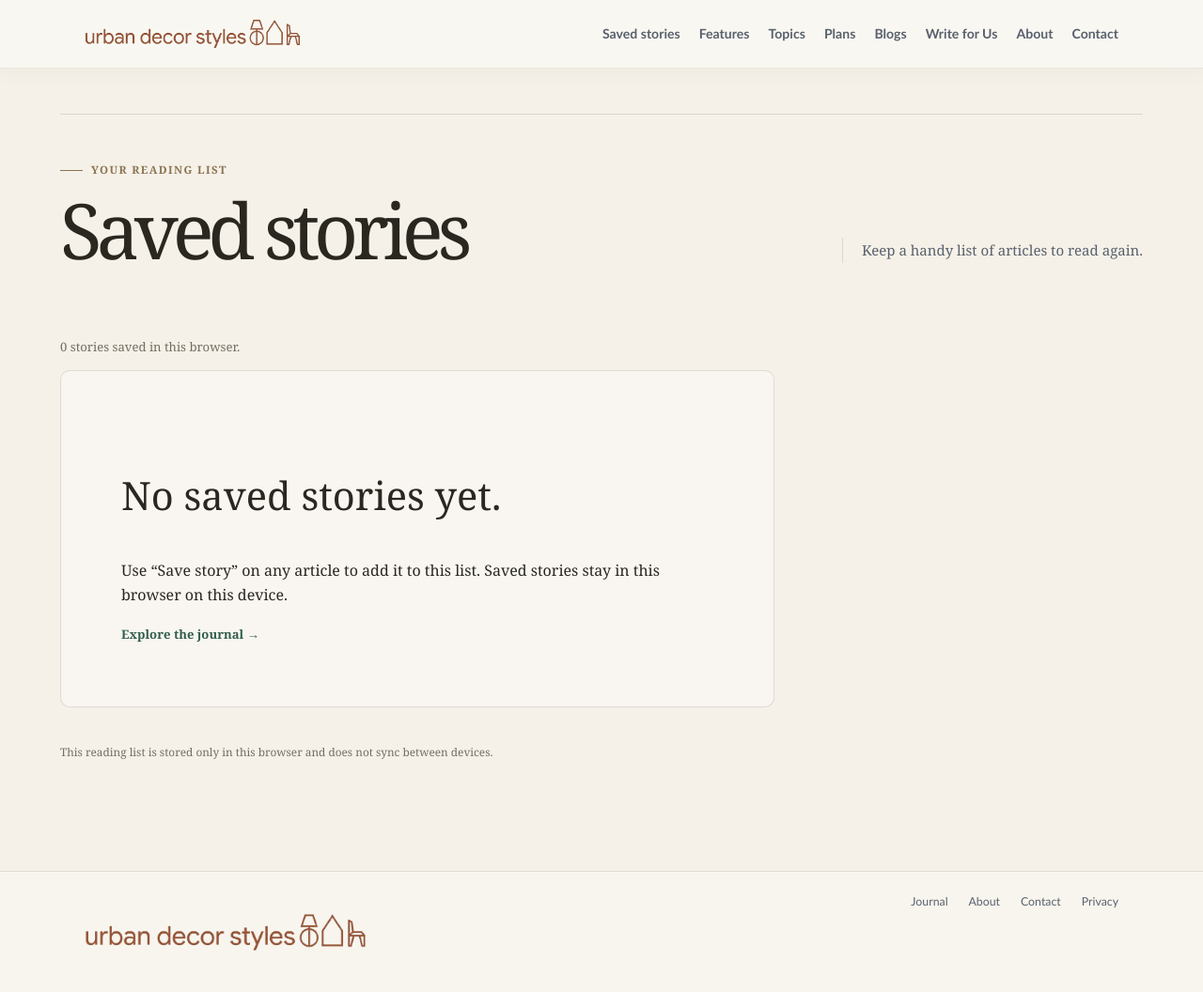
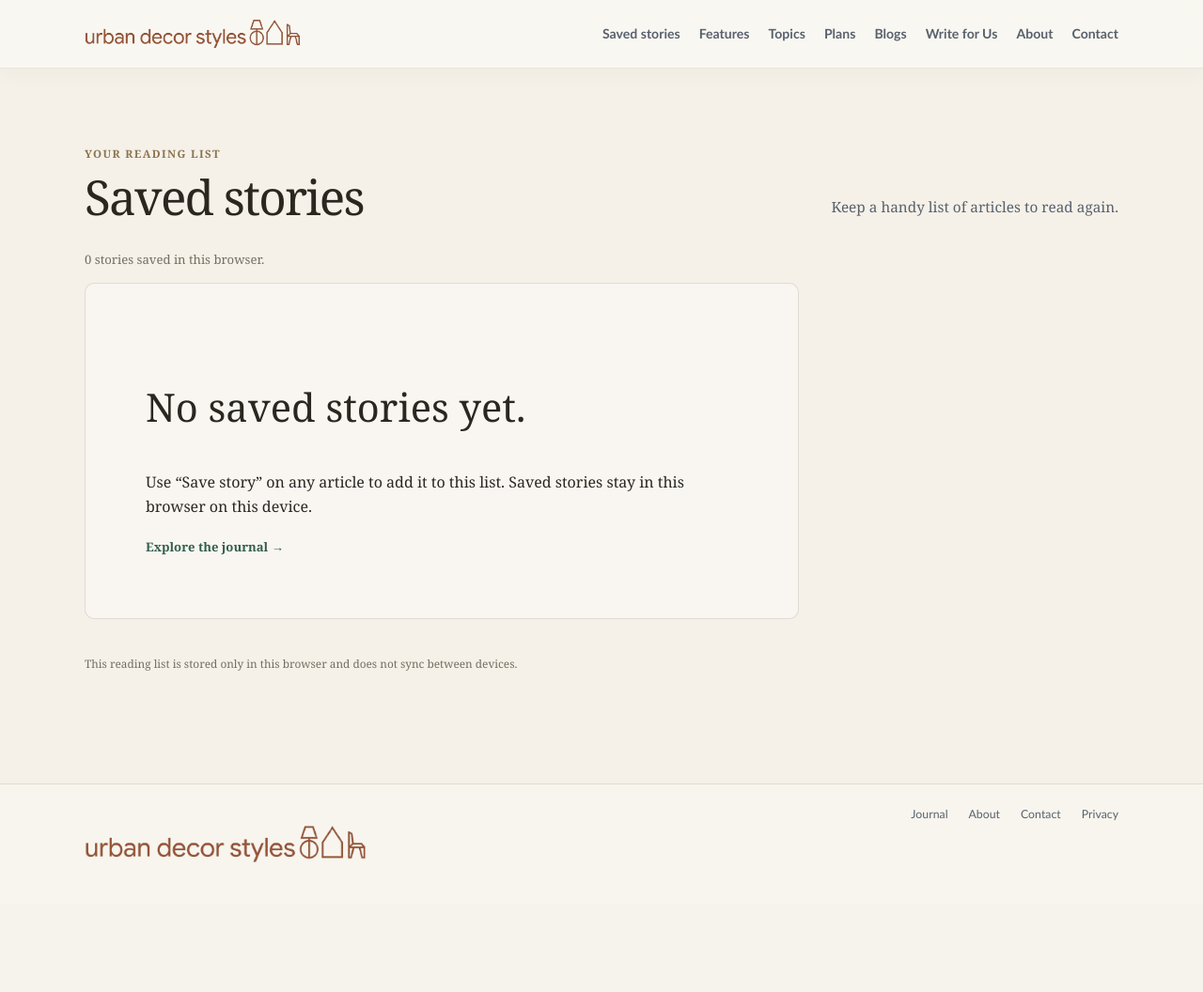
Before and after one commit to israinsols/ai-website-automation, a Flask app: page /saved in a window 1280 px wide. Shown: the whole page at 94% size. After the commit the page ends 918 px from the top, so only its background shows below. Run offline with Flask 3, Linux system fonts and the light colour scheme; data comes from the database, SQL or seed files in the repository; data that the repository does not hold is empty; some libraries are stand-ins or nearby versions.

Commit message:
Revert "Polish premium journal listing design"
This reverts commit 8ba5865aef48320fd0182966b7d9cd345ebfe11b.

```diff
--- a/static/styles.css
+++ b/static/styles.css
@@ -2192,169 +2192,3 @@ h1 {
   .article-social-link,
   .article-save-button { transition: none; }
 }
-
-.public-blog .blog-main {
-  width: min(1180px, 90vw);
-}
-.public-blog .journal-masthead {
-  margin-bottom: clamp(24px, 4vw, 42px);
-  border-top: 1px solid var(--public-line);
-}
-.public-blog .journal-title-row {
-  min-height: 190px;
-  align-items: end;
-  padding: clamp(24px, 4vw, 42px) 0 clamp(24px, 3vw, 34px);
-}
-.public-blog .journal-title-row > div { max-width: 760px; }
-.public-blog .journal-title-row .eyebrow {
-  display: inline-flex;
-  align-items: center;
-  gap: 9px;
-  margin-bottom: 14px;
-}
-.public-blog .journal-title-row .eyebrow::before {
-  width: 24px;
-  height: 1px;
-  background: currentColor;
-  content: "";
-}
-.public-blog .journal-title-row h1 {
-  font-size: clamp(2.7rem, 6.4vw, 5.4rem);
-  letter-spacing: -0.075em;
-  line-height: 0.96;
-}
-.public-blog .journal-title-row .blog-lead {
-  max-width: 340px;
-  margin: 0 0 3px;
-  padding-left: 20px;
-  border-left: 1px solid var(--public-line);
-  font-size: 0.94rem;
-  line-height: 1.8;
-}
-.public-blog .journal-tools { margin-bottom: 22px; }
-.public-blog .journal-search {
-  min-height: 50px;
-  border-color: color-mix(in srgb, var(--ink) 12%, transparent);
-  box-shadow: 0 10px 28px color-mix(in srgb, var(--ink) 6%, transparent);
-  transition: border-color 180ms ease, box-shadow 180ms ease;
-}
-.public-blog .journal-search:focus-within {
-  border-color: color-mix(in srgb, var(--primary) 55%, white);
-  box-shadow: 0 0 0 4px color-mix(in srgb, var(--primary) 12%, transparent), 0 12px 30px color-mix(in srgb, var(--ink) 7%, transparent);
-}
-.public-blog .magazine-opening .blog-feature-grid {
-  gap: 12px;
-  min-height: 510px;
-}
-.public-blog .magazine-opening .blog-feature-card {
-  border-radius: 14px;
-  box-shadow: 0 16px 42px color-mix(in srgb, var(--ink) 9%, transparent);
-  transition: transform 260ms ease, box-shadow 260ms ease;
-}
-.public-blog .magazine-opening .blog-feature-card:hover {
-  transform: translateY(-3px);
-  box-shadow: 0 22px 50px color-mix(in srgb, var(--ink) 15%, transparent);
-}
-.public-blog .magazine-opening .blog-feature-image::after {
-  inset: 20% 0 0;
-  background: linear-gradient(180deg, transparent 4%, rgb(0 0 0 / 78%));
-}
-.public-blog .magazine-opening .blog-feature-label {
-  backdrop-filter: blur(12px);
-  background: color-mix(in srgb, var(--primary) 82%, black);
-}
-.public-blog .magazine-opening .blog-feature-copy strong {
-  text-wrap: balance;
-}
-.public-blog .magazine-opening .blog-feature-main .blog-feature-copy strong {
-  font-size: clamp(1.45rem, 2.5vw, 2.15rem);
-  line-height: 1.08;
-}
-.public-blog .blog-popular {
-  margin: 0 0 clamp(32px, 5vw, 54px);
-  padding: clamp(22px, 3vw, 34px) 0;
-  border-block: 1px solid var(--public-line);
-}
-.public-blog .blog-popular .recent-posts-heading { border-bottom: 0; }
-.public-blog .blog-popular .related-post-grid > article {
-  overflow: hidden;
-  border: 1px solid var(--public-line);
-  border-radius: 16px;
-  box-shadow: 0 10px 30px color-mix(in srgb, var(--ink) 5%, transparent);
-  transition: transform 220ms ease, box-shadow 220ms ease;
-}
-.public-blog .blog-popular .related-post-grid > article:hover {
-  transform: translateY(-4px);
-  box-shadow: 0 18px 38px color-mix(in srgb, var(--ink) 10%, transparent);
-}
-.public-blog .blog-popular .related-post-body h2 {
-  font-size: clamp(1.1rem, 1.6vw, 1.35rem);
-  letter-spacing: -0.025em;
-  line-height: 1.2;
-}
-.public-blog .blog-popular .related-post-body h2 a:hover { color: var(--primary); }
-.public-blog .recent-posts-heading { margin-bottom: 22px; }
-.public-blog .recent-posts-heading h2 {
-  font-size: clamp(1.8rem, 3vw, 2.35rem);
-  letter-spacing: -0.045em;
-}
-.public-blog .recent-posts-heading > span {
-  padding-bottom: 4px;
-  color: var(--muted);
-}
-.public-blog .blog-card {
-  box-shadow: 0 12px 32px color-mix(in srgb, var(--ink) 6%, transparent);
-}
-.public-blog .blog-card-image img { aspect-ratio: 1.42; }
-.public-blog .blog-card-body { padding: clamp(18px, 2vw, 24px); }
-.public-blog .blog-card .eyebrow {
-  line-height: 1.6;
-}
-.public-blog .blog-card h2 {
-  font-size: clamp(1.35rem, 2vw, 1.75rem);
-  line-height: 1.14;
-  text-wrap: balance;
-}
-.public-blog .blog-card-body > p:not(.eyebrow) { line-height: 1.75; }
-.public-blog .blog-feature-image:focus-visible,
-.public-blog .blog-card-image:focus-visible,
-.public-blog .related-post-image:focus-visible,
-.public-blog .blog-feature-copy a:focus-visible,
-.public-blog .blog-card a:focus-visible,
-.public-blog .related-post-body a:focus-visible {
-  outline: 3px solid color-mix(in srgb, var(--primary) 70%, white);
-  outline-offset: 4px;
-}
-
-@media (max-width: 760px) {
-  .public-blog .journal-title-row {
-    min-height: 0;
-    padding-bottom: 22px;
-  }
-  .public-blog .journal-title-row .blog-lead {
-    max-width: 520px;
-    padding-left: 14px;
-  }
-  .public-blog .magazine-opening .blog-feature-grid { min-height: 340px; }
-  .public-blog .blog-popular .related-post-grid { grid-template-columns: repeat(2, minmax(0, 1fr)); }
-}
-
-@media (max-width: 480px) {
-  .public-blog .blog-main { width: min(1180px, 90vw); }
-  .public-blog .journal-title-row h1 { font-size: clamp(2.2rem, 10vw, 3rem); }
-  .public-blog .magazine-opening .blog-feature-card { border-radius: 12px; }
-  .public-blog .blog-popular .related-post-grid { grid-template-columns: 1fr; }
-  .public-blog .recent-posts-heading { align-items: flex-start; }
-  .public-blog .recent-posts-heading > span { padding-top: 5px; }
-}
-
-@media (prefers-reduced-motion: reduce) {
-  .public-blog .journal-search,
-  .public-blog .magazine-opening .blog-feature-card,
-  .public-blog .blog-popular .related-post-grid > article {
-    transition: none;
-  }
-  .public-blog .magazine-opening .blog-feature-card:hover,
-  .public-blog .blog-popular .related-post-grid > article:hover,
-  .public-blog .blog-card:hover { transform: none; }
-}
```
